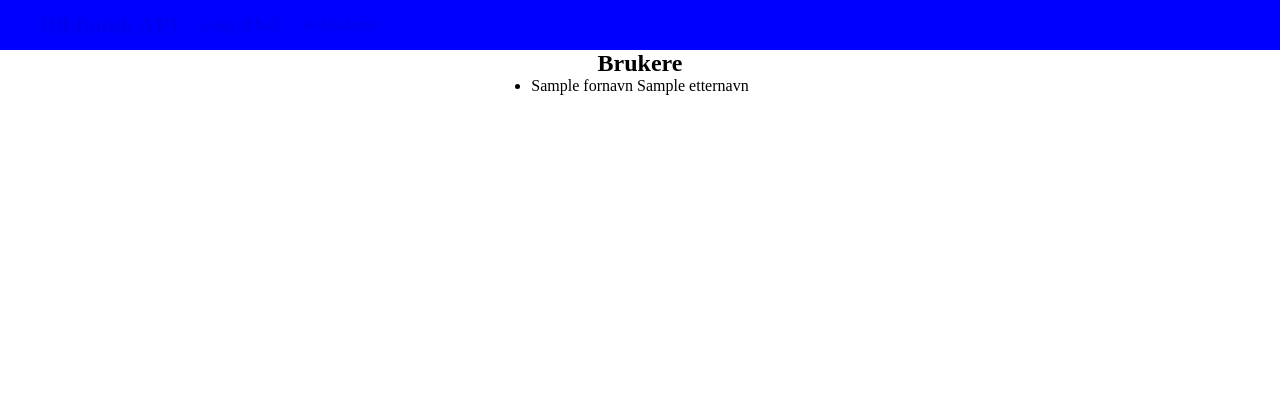
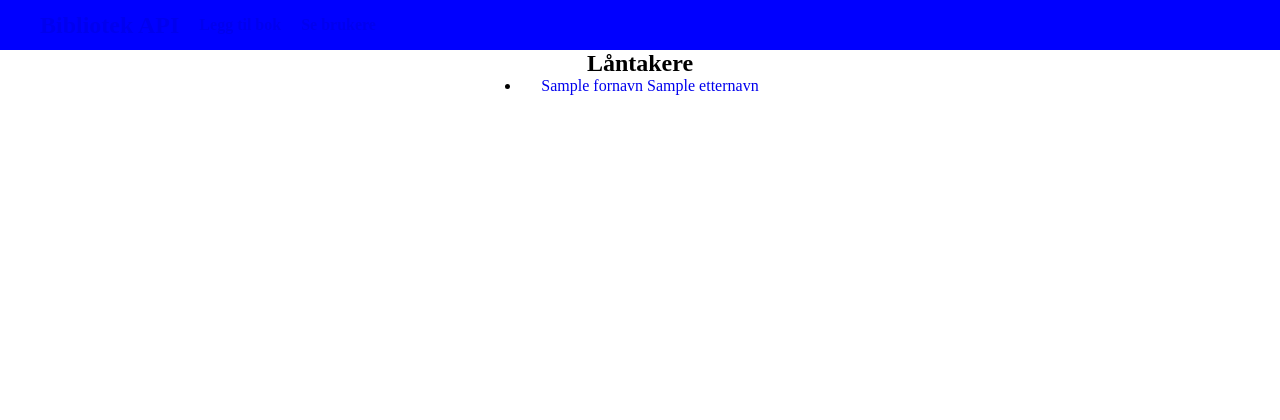
Before and after one commit to albertwojcicki/eksamen2INF, a Flask app: page /se_brukere in a window 1280 px wide. Shown: the top 420 px of the page. Run offline with Flask 3, Linux system fonts and the light colour scheme; a database or web service that is not in the repository returns one stand-in record (values such as "Sample title"); data that the repository does not hold is empty.

Commit message:
fikset opp error der den ikke passer bruker-nummeret

```diff
--- a/client/templates/brukere.html
+++ b/client/templates/brukere.html
@@ -1,11 +1,11 @@
 {% extends "base.html" %}
 
 {% block content %}
-<h1>Brukere</h1>
+<h1>Låntakere</h1>
 {% if data %}
-    <ul>
+    <ul class="liste-brukere">
     {% for item in data %}
-        <li>{{ item.fornavn }} {{ item.etternavn }}</li>
+        <li><a href="{{ url_for('låntaker_detail', nummer=item.nummer) }}" >{{ item.fornavn }} {{ item.etternavn }}</a></li>
     {% endfor %}
     </ul>
 {% else %}
```
